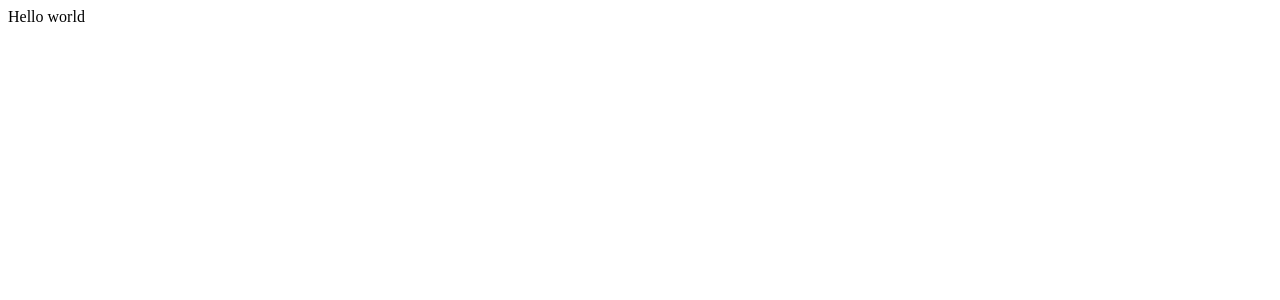
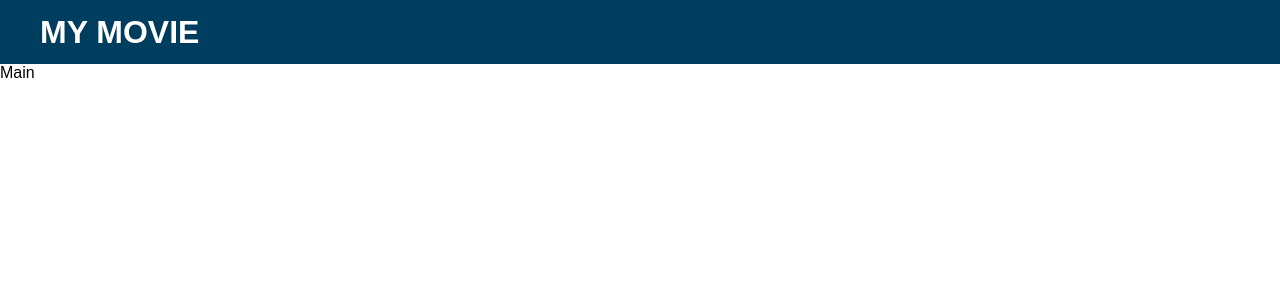
Before and after one commit to jmargielewski/my-movie, a React (Create React App) app: page / in a window 1280 px wide. Shown: the top 300 px of the page. Built offline with nearby package versions, Linux system fonts and the light colour scheme.

Commit message:
add header of page

```diff
--- a/package.json
+++ b/package.json
@@ -6,6 +6,7 @@
     "react": "^16.8.4",
     "react-dom": "^16.8.4",
     "react-redux": "^6.0.1",
+    "react-router-dom": "^4.3.1",
     "react-scripts": "2.1.8",
     "redux": "^4.0.1",
     "redux-thunk": "^2.3.0"
--- a/src/components/App/App.jsx
+++ b/src/components/App/App.jsx
@@ -1,5 +1,16 @@
 import React from 'react';
+import { BrowserRouter as Router, Route } from 'react-router-dom';
+import Header from '../Header/Header';
+import Main from '../Main/Main';
+import './app.css';
 
-const App = () => <div>Hello world</div>;
+const App = () => (
+  <Router>
+    <div className="app">
+      <Header />
+      <Route path="/" component={Main} />
+    </div>
+  </Router>
+);
 
 export default App;
--- /dev/null
+++ b/src/components/App/app.css
@@ -0,0 +1,25 @@
+*,
+*:before,
+*:after {
+  box-sizing: border-box;
+}
+
+h1,
+h2,
+h3,
+h4,
+h5,
+h6,
+p {
+  margin: 0;
+}
+
+hr {
+  margin: 20px 0 10px 0;
+}
+
+body {
+  margin: 0;
+  padding: 0;
+  font-family: "Nunito Sans", sans-serif;
+}
--- /dev/null
+++ b/src/components/Header/Header.jsx
@@ -0,0 +1,13 @@
+import React from 'react';
+import { NavLink } from 'react-router-dom';
+import './header.css';
+
+const Header = () => (
+  <header className="site-header">
+    <NavLink to="/">
+      <h1 className="site-heading">My movie</h1>
+    </NavLink>
+  </header>
+);
+
+export default Header;
--- /dev/null
+++ b/src/components/Header/header.css
@@ -0,0 +1,26 @@
+.site-header {
+  background: #003e60;
+  text-align: left;
+  padding: 0 40px;
+  position: relative;
+  height: 64px;
+}
+
+.site-header a {
+  text-decoration: none;
+}
+
+.site-heading {
+  margin: 0;
+  text-transform: uppercase;
+  color: #fff;
+  text-shadow: 1px 1px 1px rgba(0, 0, 0, 0.1);
+  font-size: 21px;
+  line-height: 64px;
+}
+
+@media only screen and (min-width: 650px) {
+  .site-heading {
+    font-size: 32px;
+  }
+}
--- /dev/null
+++ b/src/components/Main/Main.jsx
@@ -0,0 +1,5 @@
+import React from 'react';
+
+const Main = () => <div>Main</div>;
+
+export default Main;
```
Also changed, not shown: 1 other file (tests, documents, lock files or other folders).
